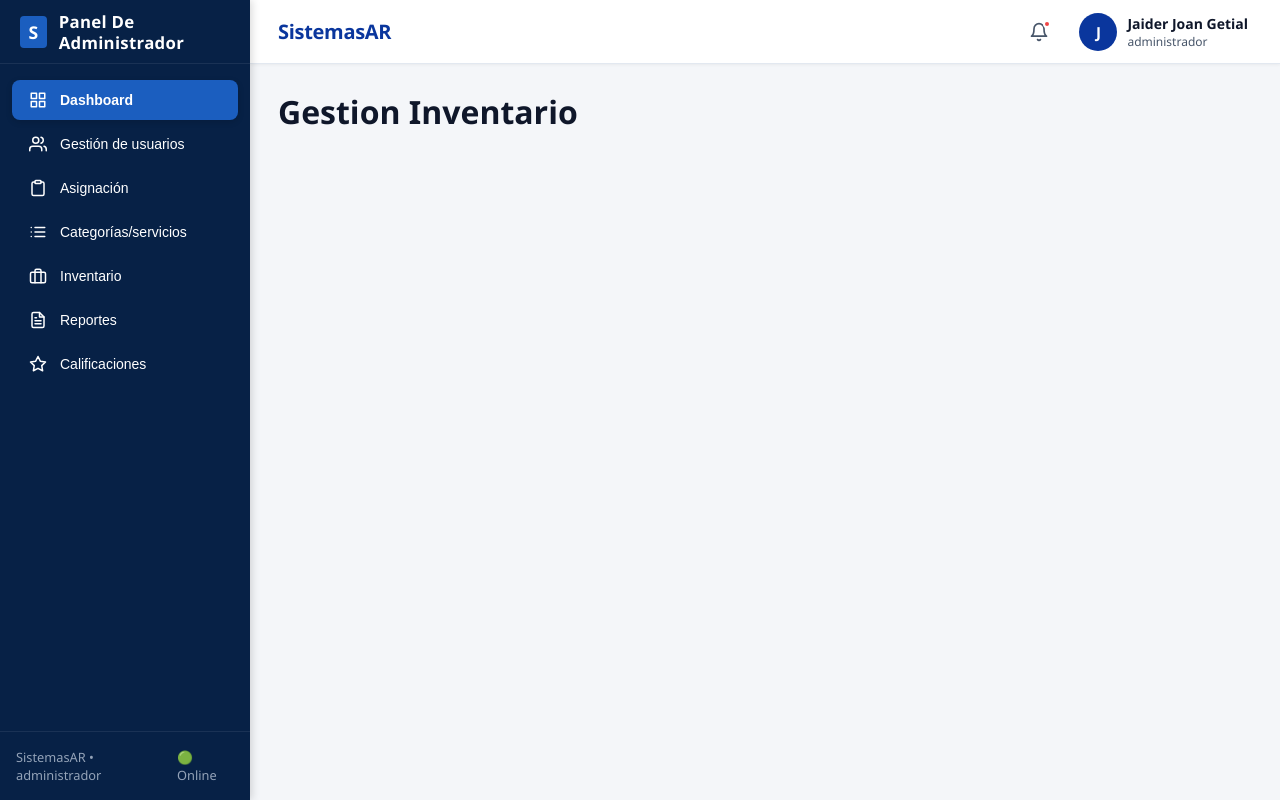
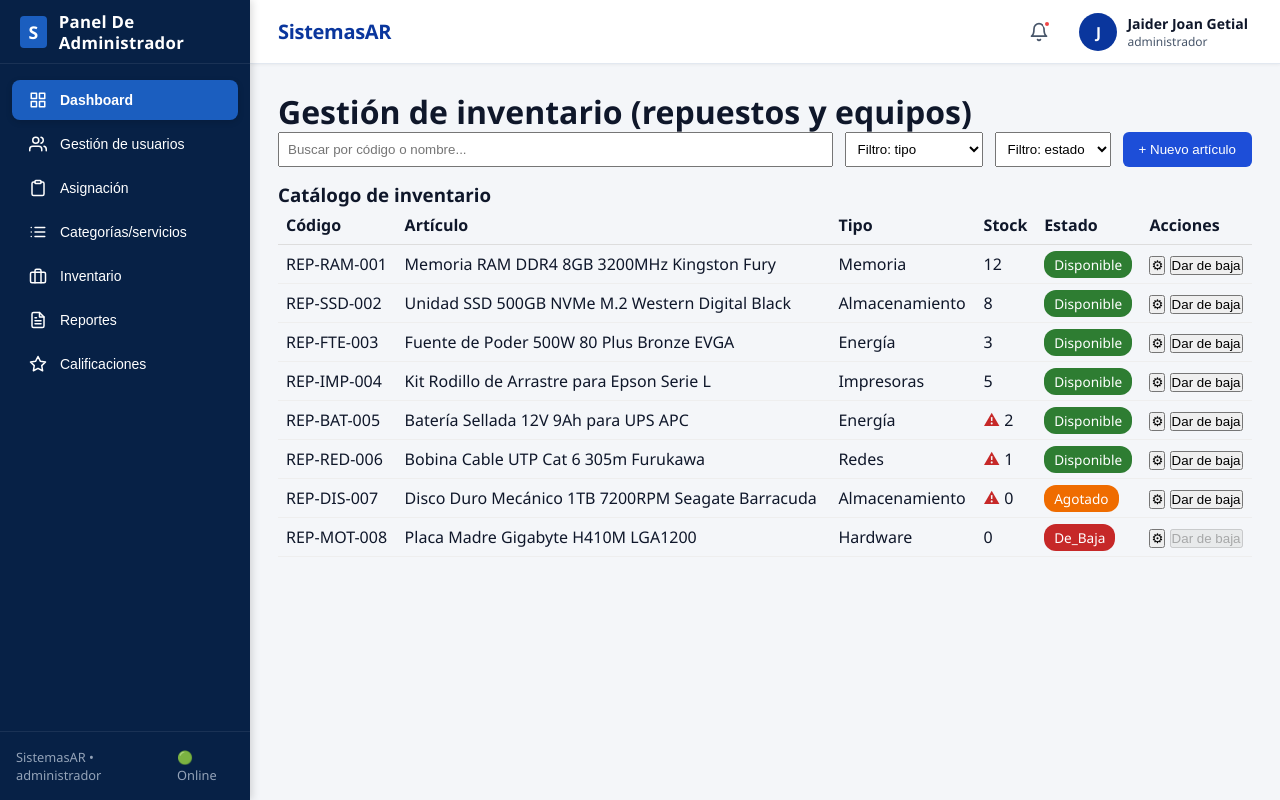
Before and after one commit to TeylorkYT/Web-Page-SistemasAR, a React (Vite) app in the folder frontend/: page /admin/inventario in a window 1280 px wide. Built offline with nearby package versions, Linux system fonts and the light colour scheme.

Commit message:
Vista 18: gestión de inventario con inventarioService falso

```diff
--- a/frontend/src/pages/admin/GestionInventario.jsx
+++ b/frontend/src/pages/admin/GestionInventario.jsx
@@ -1,9 +1,241 @@
+import { useEffect, useState } from "react";
 import Layout from "../../components/Layout";
+import Tabla from "../../components/Tabla";
+import EstadoBadge from "../../components/EstadoBadge";
+import { listarInventario } from "../../services/inventarioService";
+
+const STOCK_MINIMO = 2; // No existe en los datos. Cámbialo aquí si quieres otro umbral.
+const motivos = ["Daño irreparable", "Obsoleto", "Extravío", "Otro"];
+const formVacio = {
+  codigo: "",
+  nombre: "",
+  tipo: "",
+  stock: 0,
+  ubicacion: "",
+  descripcion: "",
+  estado: "Disponible",
+};
+
+const overlay = {
+  position: "fixed", inset: 0, background: "rgba(0,0,0,0.4)",
+  display: "flex", alignItems: "center", justifyContent: "center",
+};
+const modal = { background: "white", padding: "24px", borderRadius: "12px", width: "380px" };
+const campo = { display: "block", width: "100%", padding: "8px", marginBottom: "12px", boxSizing: "border-box" };
+const botonAzul = { padding: "8px 16px", background: "#1d4ed8", color: "white", border: "none", borderRadius: "6px" };
 
 export default function GestionInventario() {
+  const [items, setItems] = useState([]);
+  const [busqueda, setBusqueda] = useState("");
+  const [filtroTipo, setFiltroTipo] = useState("todos");
+  const [filtroEstado, setFiltroEstado] = useState("todos");
+  const [form, setForm] = useState(null);
+  const [error, setError] = useState("");
+  const [baja, setBaja] = useState(null);
+  const [motivo, setMotivo] = useState(motivos[0]);
+  const [observaciones, setObservaciones] = useState("");
+  const [mensaje, setMensaje] = useState("");
+
+  useEffect(() => {
+    listarInventario().then(setItems);
+  }, []);
+
+  const tipos = [...new Set(items.map((i) => i.tipo))];
+
+  const filtrados = items.filter(
+    (i) =>
+      (i.codigo + " " + i.nombre).toLowerCase().includes(busqueda.toLowerCase()) &&
+      (filtroTipo === "todos" || i.tipo === filtroTipo) &&
+      (filtroEstado === "todos" || i.estado === filtroEstado)
+  );
+
+  function abrirNuevo() {
+    setForm(formVacio);
+    setError("");
+  }
+
+  function abrirEditar(i) {
+    setForm({ ...i });
+    setError("");
+  }
+
+  function guardar(e) {
+    e.preventDefault();
+    if (!form.codigo.trim() || !form.nombre.trim() || !form.tipo.trim()) {
+      setError("Código, nombre y tipo son obligatorios");
+      return;
+    }
+
+    const datos = { ...form, stock: Number(form.stock) };
+    if (form.id_inventario) {
+      setItems(items.map((i) => (i.id_inventario === form.id_inventario ? datos : i)));
+      setMensaje("Artículo actualizado correctamente");
+    } else {
+      const nuevoId = Math.max(0, ...items.map((i) => i.id_inventario)) + 1;
+      setItems([...items, { ...datos, id_inventario: nuevoId }]);
+      setMensaje("Artículo creado correctamente");
+    }
+    setForm(null);
+    setError("");
+  }
+
+  function confirmarBaja() {
+    setItems(
+      items.map((i) => (i.id_inventario === baja.id_inventario ? { ...i, estado: "De_Baja" } : i))
+    );
+    setMensaje(
+      `Dado de baja: ${baja.nombre} (${motivo}${observaciones ? ": " + observaciones : ""})`
+    );
+    setBaja(null);
+    setMotivo(motivos[0]);
+    setObservaciones("");
+  }
+
+  const columnas = [
+    { titulo: "Código", campo: "codigo" },
+    { titulo: "Artículo", campo: "nombre" },
+    { titulo: "Tipo", campo: "tipo" },
+    {
+      titulo: "Stock",
+      campo: "stock",
+      render: (i) => (
+        <>
+          {i.stock <= STOCK_MINIMO && i.estado !== "De_Baja" && (
+            <span style={{ color: "#c62828" }}>⚠ </span>
+          )}
+          {i.stock}
+        </>
+      ),
+    },
+    { titulo: "Estado", campo: "estado", render: (i) => <EstadoBadge estado={i.estado} /> },
+    {
+      titulo: "Acciones",
+      campo: "acciones",
+      render: (i) => (
+        <>
+          <button onClick={() => abrirEditar(i)} title="Editar">⚙</button>{" "}
+          <button disabled={i.estado === "De_Baja"} onClick={() => setBaja(i)}>
+            Dar de baja
+          </button>
+        </>
+      ),
+    },
+  ];
+
   return (
     <Layout>
-      <h1>Gestion Inventario</h1>
+      <h1>Gestión de inventario (repuestos y equipos)</h1>
+
+      <div style={{ display: "flex", gap: "12px", flexWrap: "wrap", marginBottom: "16px" }}>
+        <input
+          placeholder="Buscar por código o nombre..."
+          value={busqueda}
+          onChange={(e) => setBusqueda(e.target.value)}
+          style={{ flex: 1, padding: "8px" }}
+        />
+        <select value={filtroTipo} onChange={(e) => setFiltroTipo(e.target.value)} style={{ padding: "8px" }}>
+          <option value="todos">Filtro: tipo</option>
+          {tipos.map((t) => (
+            <option key={t} value={t}>{t}</option>
+          ))}
+        </select>
+        <select value={filtroEstado} onChange={(e) => setFiltroEstado(e.target.value)} style={{ padding: "8px" }}>
+          <option value="todos">Filtro: estado</option>
+          <option value="Disponible">Disponible</option>
+          <option value="Agotado">Agotado</option>
+          <option value="De_Baja">De baja</option>
+        </select>
+        <button onClick={abrirNuevo} style={botonAzul}>+ Nuevo artículo</button>
+      </div>
+
+      {mensaje && <p style={{ color: "#2e7d32" }}>{mensaje}</p>}
+
+      <h3>Catálogo de inventario</h3>
+      <Tabla columnas={columnas} filas={filtrados} mensajeVacio="No hay artículos con ese filtro" />
+
+      {form && (
+        <div style={overlay}>
+          <div style={modal}>
+            <div style={{ display: "flex", justifyContent: "space-between" }}>
+              <h2>{form.id_inventario ? "Editar artículo" : "Artículo"}</h2>
+              <button onClick={() => setForm(null)}>✕</button>
+            </div>
+            <form onSubmit={guardar}>
+              <label>Código (SKU)</label>
+              <input style={campo} value={form.codigo} onChange={(e) => setForm({ ...form, codigo: e.target.value })} />
+
+              <label>Nombre</label>
+              <input style={campo} value={form.nombre} onChange={(e) => setForm({ ...form, nombre: e.target.value })} />
+
+              <label>Tipo de artículo</label>
+              <input style={campo} value={form.tipo} onChange={(e) => setForm({ ...form, tipo: e.target.value })} />
+
+              <label>Stock actual</label>
+              <input
+                style={campo}
+                type="number"
+                min="0"
+                value={form.stock}
+                onChange={(e) => setForm({ ...form, stock: e.target.value })}
+              />
+
+              <label>Ubicación</label>
+              <input style={campo} value={form.ubicacion} onChange={(e) => setForm({ ...form, ubicacion: e.target.value })} />
+
+              <label>Descripción</label>
+              <textarea
+                style={{ ...campo, height: "60px" }}
+                value={form.descripcion}
+                onChange={(e) => setForm({ ...form, descripcion: e.target.value })}
+              />
+
+              <label>Estado</label>
+              <select style={campo} value={form.estado} onChange={(e) => setForm({ ...form, estado: e.target.value })}>
+                <option value="Disponible">Disponible</option>
+                <option value="Agotado">Agotado</option>
+                <option value="De_Baja">De baja</option>
+              </select>
+
+              {error && <p style={{ color: "red" }}>{error}</p>}
+
+              <div style={{ display: "flex", justifyContent: "flex-end", gap: "12px" }}>
+                <button type="button" onClick={() => setForm(null)}>Cancelar</button>
+                <button type="submit" style={botonAzul}>Guardar artículo</button>
+              </div>
+            </form>
+          </div>
+        </div>
+      )}
+
+      {baja && (
+        <div style={overlay}>
+          <div style={modal}>
+            <div style={{ display: "flex", justifyContent: "space-between" }}>
+              <h2>Dar de baja</h2>
+              <button onClick={() => setBaja(null)}>✕</button>
+            </div>
+            <p>
+              Estás a punto de dar de baja: <b>{baja.nombre} (código: {baja.codigo})</b>
+            </p>
+            <p>Motivo de la baja</p>
+            {motivos.map((m) => (
+              <label key={m} style={{ display: "block" }}>
+                <input type="radio" name="motivo" checked={motivo === m} onChange={() => setMotivo(m)} /> {m}
+              </label>
+            ))}
+            <p>Observaciones</p>
+            <textarea
+              style={{ ...campo, height: "70px" }}
+              value={observaciones}
+              onChange={(e) => setObservaciones(e.target.value)}
+            />
+            <div style={{ display: "flex", justifyContent: "flex-end", gap: "12px" }}>
+              <button onClick={() => setBaja(null)}>Cancelar</button>
+              <button onClick={confirmarBaja} style={botonAzul}>Confirmar baja</button>
+            </div>
+          </div>
+        </div>
+      )}
     </Layout>
   );
 }
--- a/frontend/src/services/inventarioService.js
+++ b/frontend/src/services/inventarioService.js
@@ -1,2 +1,5 @@
-// Funciones con datos falsos de este módulo
-export const datosSimulados = [];
+import { inventario } from "../data/datosFalsos";
+
+export async function listarInventario() {
+    return [...inventario];
+}
```
